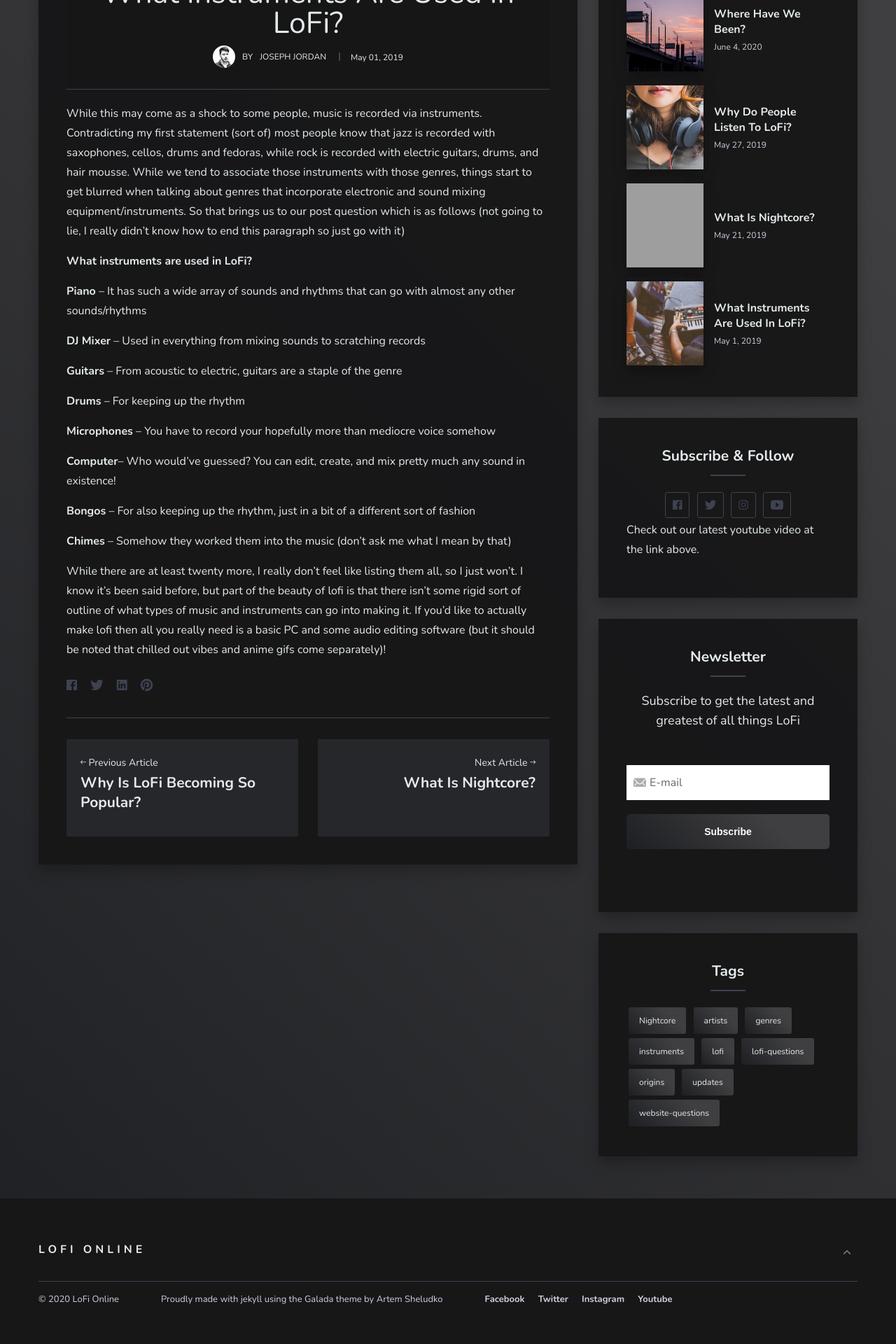
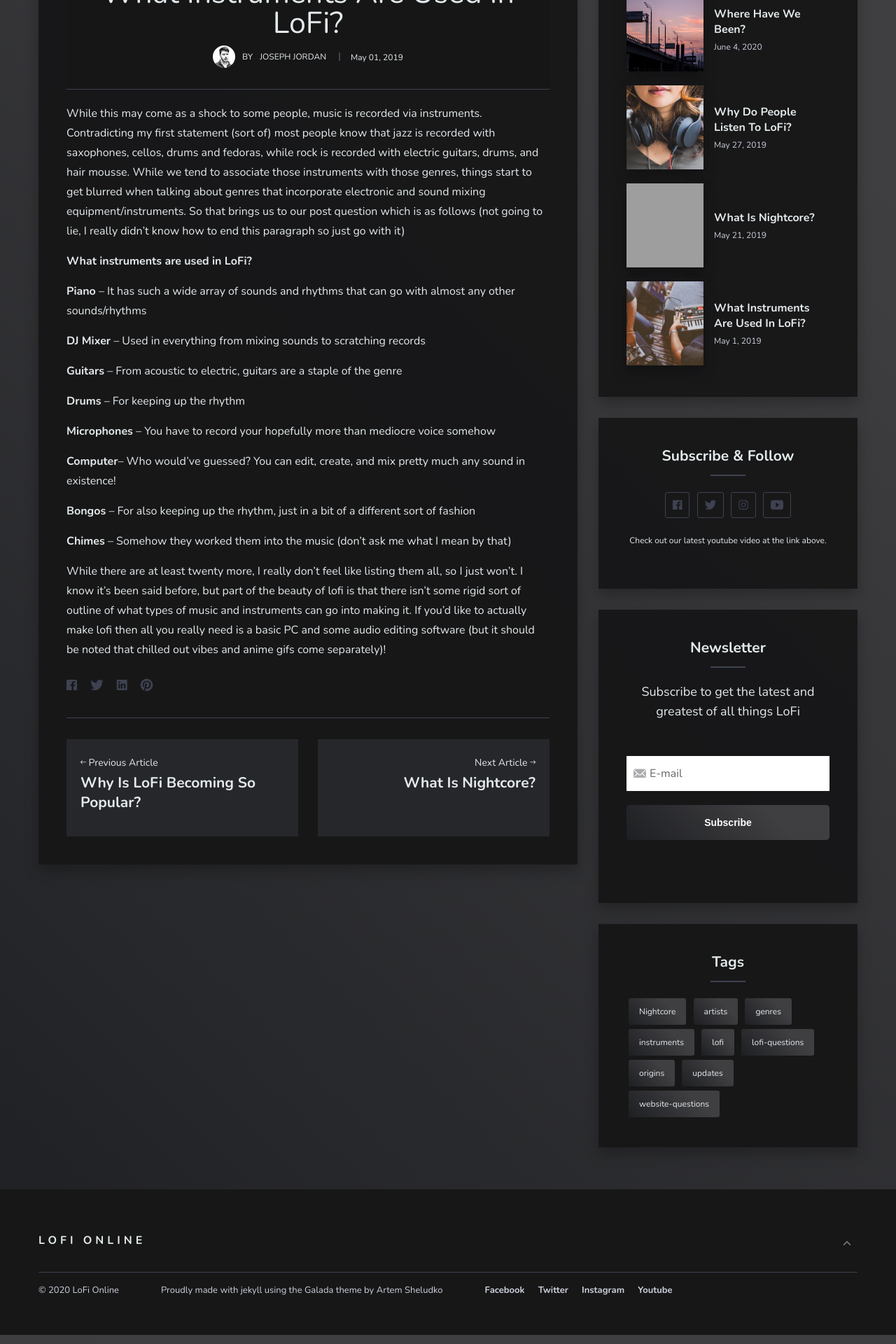
Before and after one commit to LoFi-Online/LoFi-Online, a Jekyll site: the page built from _posts/2019-05-01-what-instruments-are-used-in-lofi.markdown, in a window 1280 px wide. Shown: the part 846-2766 px from the top of the page at 70% size. Built offline with Jekyll 4.4.1, drawn with Linux system fonts in a browser that asks for light colours; nearby versions of some CDN libraries; comment, search, counter and statistics services are not loaded; grey boxes are pictures that could not be loaded.

Commit message:
Update _sidebar.scss

```diff
--- a/_sass/3-modules/_sidebar.scss
+++ b/_sass/3-modules/_sidebar.scss
@@ -266,6 +266,13 @@
   }
 }
 
+.sub-head {
+  position: relative;
+  margin-top: 15px;
+  font-size: 12px;
+  text-align: center;
+}
+
 @media only screen and (min-width: 992px) {
   .recent-posts {
     flex-wrap: nowrap;
```
